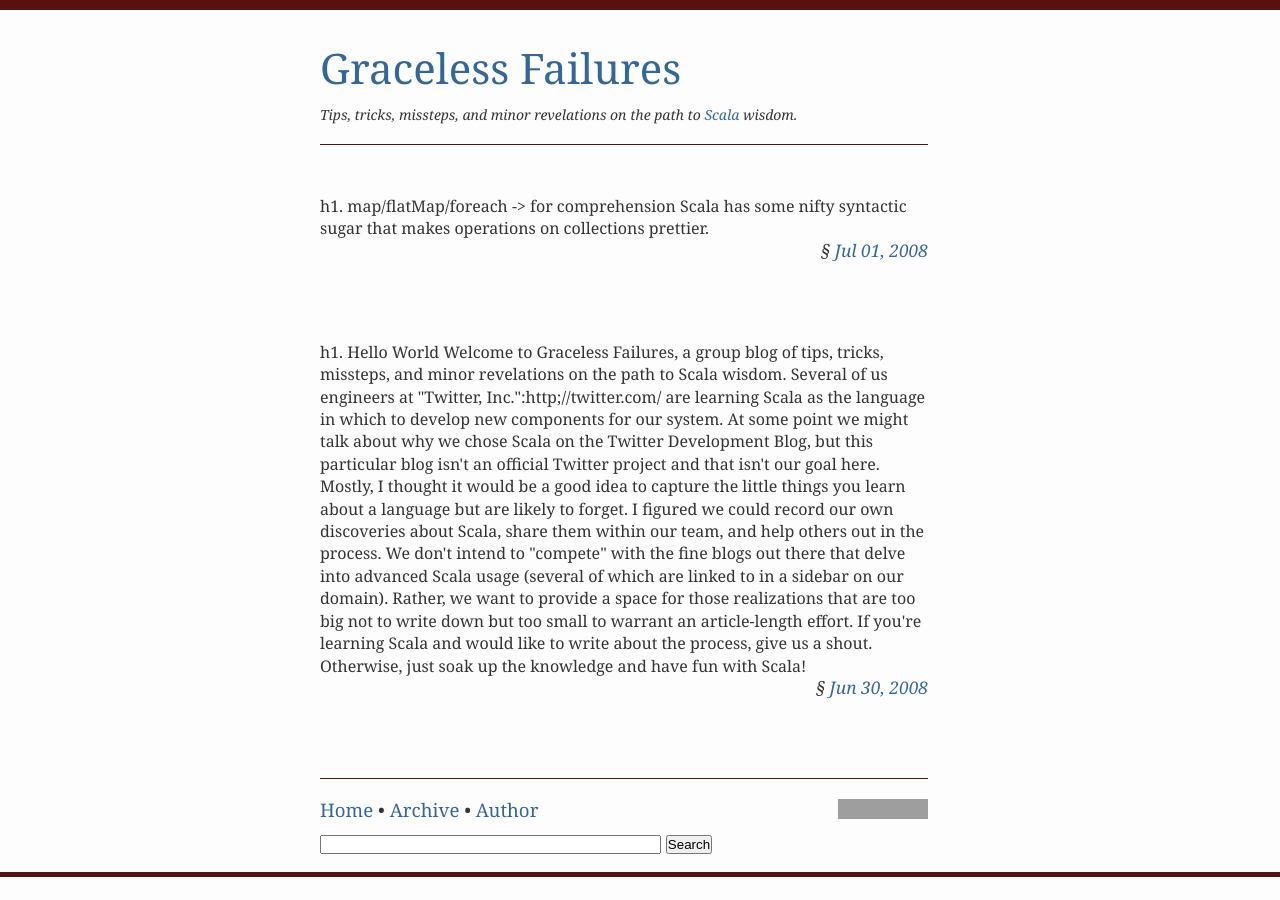
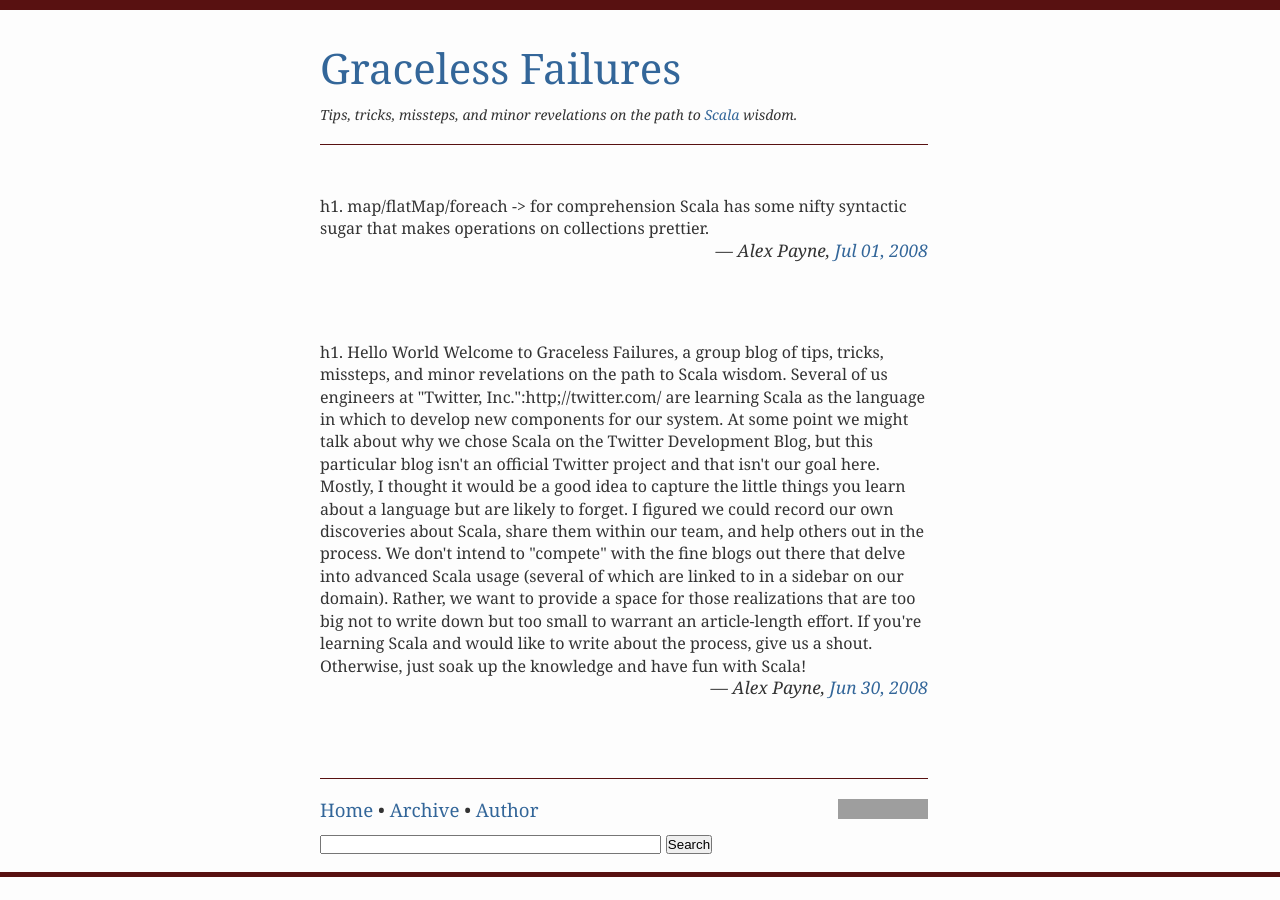
Before and after one commit to al3x/gracelessfailures, a Jekyll site: the page built from index.html, in a window 1280 px wide. Built offline with Jekyll 4.4.1, drawn with Linux system fonts in a browser that asks for light colours; grey boxes are pictures that could not be loaded.

Commit message:
display author names if available in YAML frontmatter

```diff
--- a/index.html
+++ b/index.html
@@ -6,7 +6,13 @@ title: Recent Posts
   <div class="post">
   {{ post.content }}
   <p class="signoff">
-    &sect; <a href="{{ post.url }}">{{ post.date | date: "%b %d, %Y" }}</a>
+    &mdash;
+    {% if post.author %}
+      <em>{{ post.author }}</em>,
+    {% else %}
+      <em>Alex Payne</em>,
+    {% endif %}
+    <a href="{{ post.url }}">{{ post.date | date: "%b %d, %Y" }}</a>
   </p>
   </div>
 {% endfor %}
```
